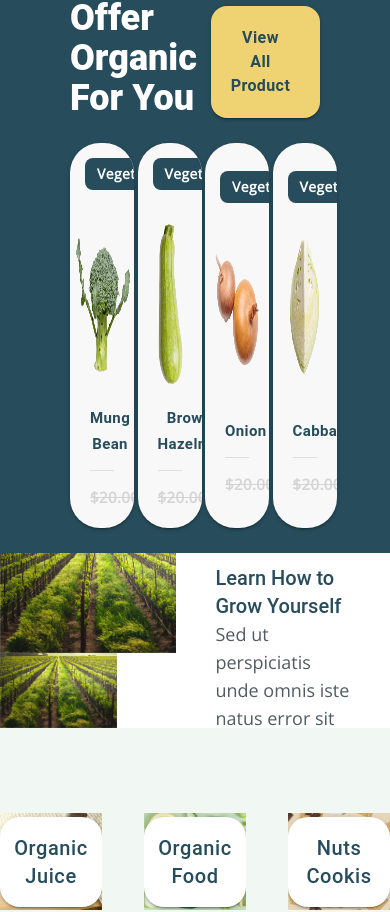
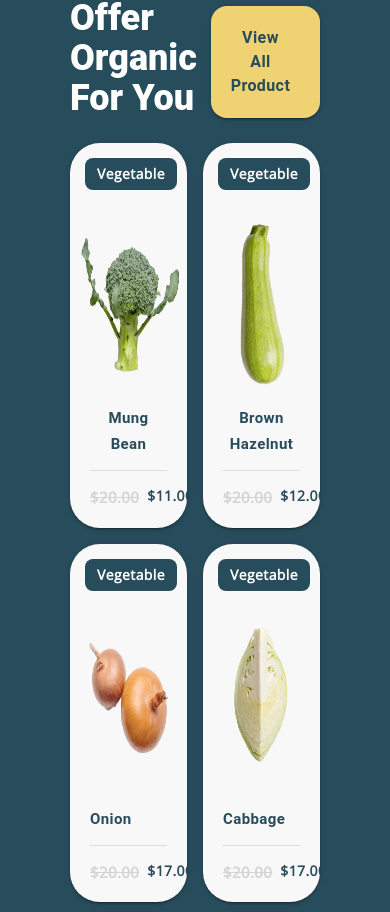
Before and after one commit to kaomao1234/agriculture-cloned-app, a Next.js app: page /Home in a window 390 px wide. Shown: the part 3016-3928 px from the top of the page. Built offline with nearby package versions, Linux system fonts and the light colour scheme.

Commit message:
feat(component): home =>  modify style responsive to support tablet

```diff
--- a/src/components/Page/Home/Offer/index.tsx
+++ b/src/components/Page/Home/Offer/index.tsx
@@ -24,7 +24,7 @@ interface Props {
           circleIconColor="bg-blue_dianne"
         />
       </div>
-      <div className="mt-[25px] grid w-full grid-cols-4 gap-x-5">
+      <div className="mt-[25px] grid w-full xl:grid-cols-4 grid-cols-2 gap-4 sm:max-lg:px-[15%]">
         {props.data.map((value, index) => (
           <Fragment key={index}>
             <ProductCard {...value} key={index} />
```
